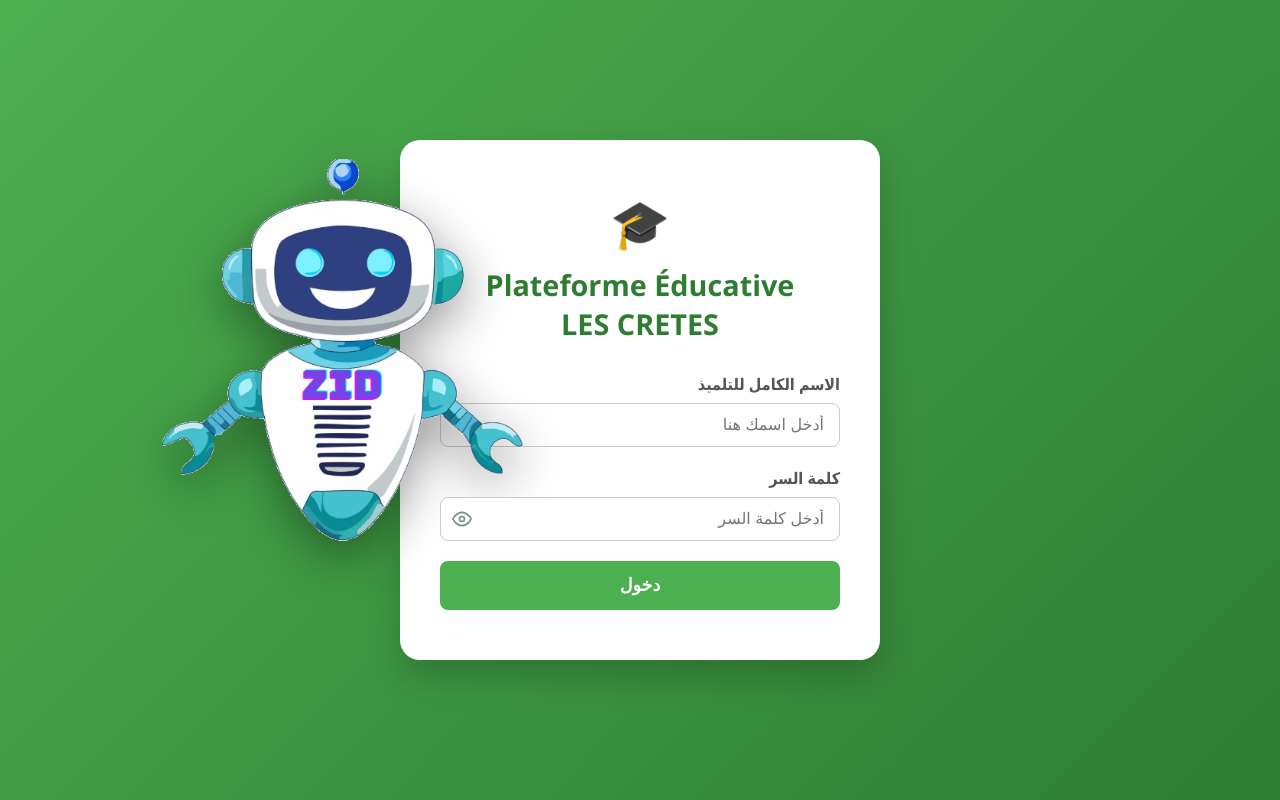
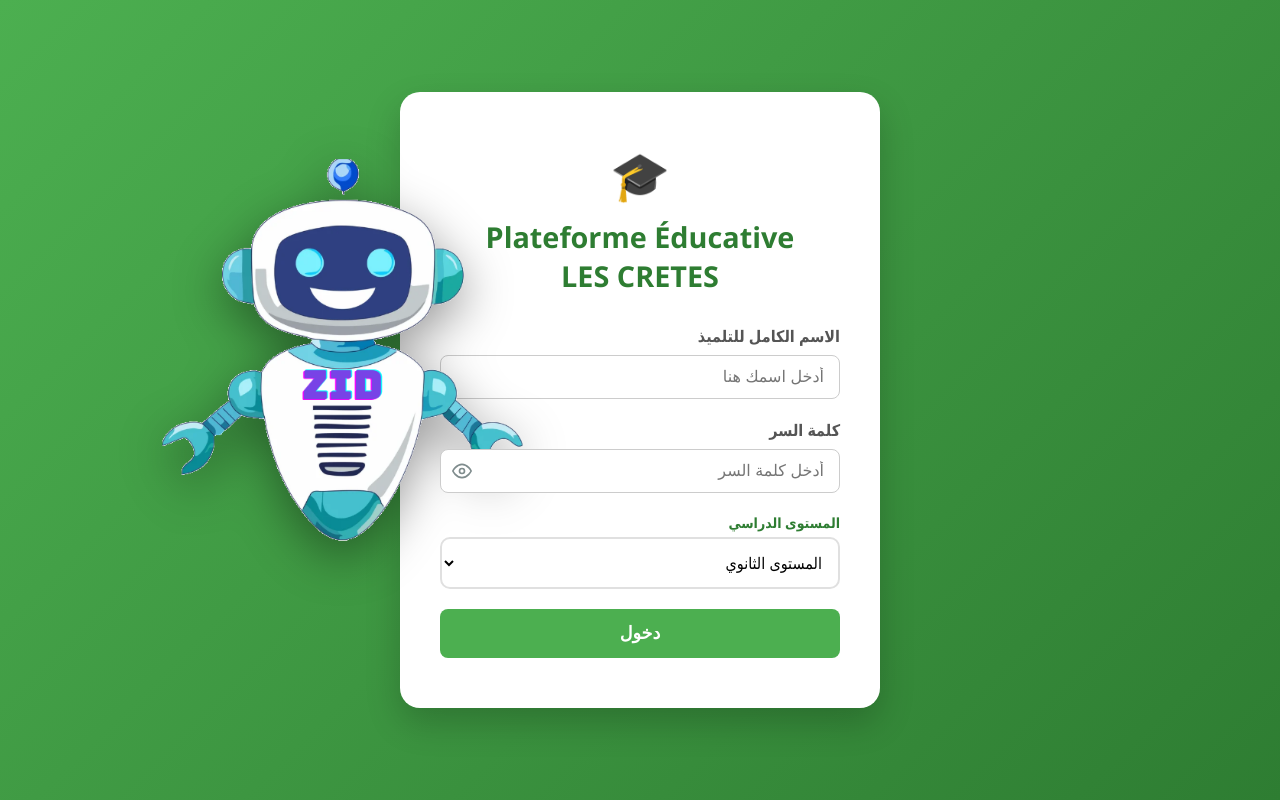
Before and after one commit to nailman225-star/CRETES, a Flask app: page / in a window 1280 px wide. Run offline with Flask 3, Linux system fonts and the light colour scheme.

Commit message:
Add student level dropdown selector to login page and wire it up to the API

```diff
--- a/templates/login.html
+++ b/templates/login.html
@@ -139,6 +139,17 @@
                 </div>
             </div>
 
+
+            <div class="input-group">
+                <label class="form-label text-muted" style="font-size: 14px; margin-bottom: 5px; display: block; font-weight: bold; color: var(--primary-dark);">المستوى الدراسي</label>
+                <select name="student_level" id="student_level" style="width: 100%; padding: 12px; border: 2px solid #e0e0e0; border-radius: 10px; font-size: 16px; outline: none; background: #fff; transition: border-color 0.3s; font-family: inherit;">
+                    <option value="الروض">الروض</option>
+                    <option value="الابتدائي">المستوى الابتدائي</option>
+                    <option value="الإعدادي">المستوى الإعدادي</option>
+                    <option value="الثانوي" selected>المستوى الثانوي</option>
+                </select>
+            </div>
+
             <div class="error-msg" id="error-msg">كلمة السر خاطئة. الرجاء المحاولة مرة أخرى.</div>
 
             <button type="submit" class="login-btn">دخول</button>
@@ -167,8 +178,10 @@
             const name = document.getElementById('student-name').value.trim();
             const pass = document.getElementById('password').value.trim();
 
+            const level = document.getElementById('student_level').value;
             if(pass === '0000') {
                 localStorage.setItem('student_name', name);
+                localStorage.setItem('student_level', level);
                 window.location.href = '/dashboard';
             } else {
                 document.getElementById('error-msg').style.display = 'block';
--- a/templates/subject.html
+++ b/templates/subject.html
@@ -172,6 +172,7 @@
         const tutor_emoji = "{{ tutor_emoji }}";
 
         const studentName = localStorage.getItem('student_name') || 'التلميذ';
+            const studentLevel = localStorage.getItem('student_level') || '';
 
         const translations = {
             "ar": {
@@ -304,7 +305,7 @@
                 const response = await fetch('/api/chat', {
                     method: 'POST',
                     headers: { 'Content-Type': 'application/json' },
-                    body: JSON.stringify({ message: text, language: langName, subject_id: subject_id, student_name: studentName })
+                    body: JSON.stringify({ message: text, language: langName, subject_id: subject_id, student_name: studentName, student_level: studentLevel })
                 });
 
                 const data = await response.json();
```
Also changed, not shown: templates/index.html (+16 -0 lines).
